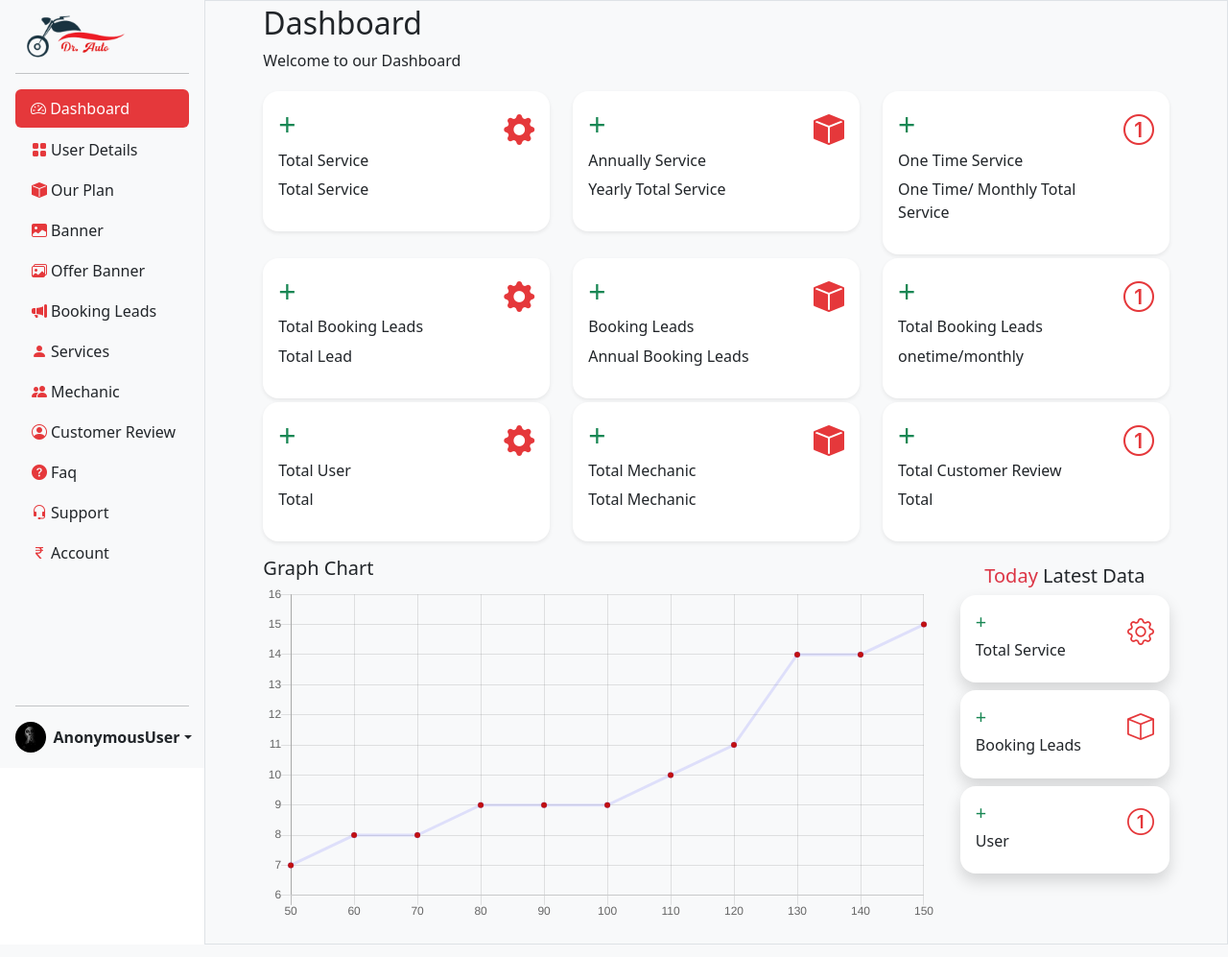
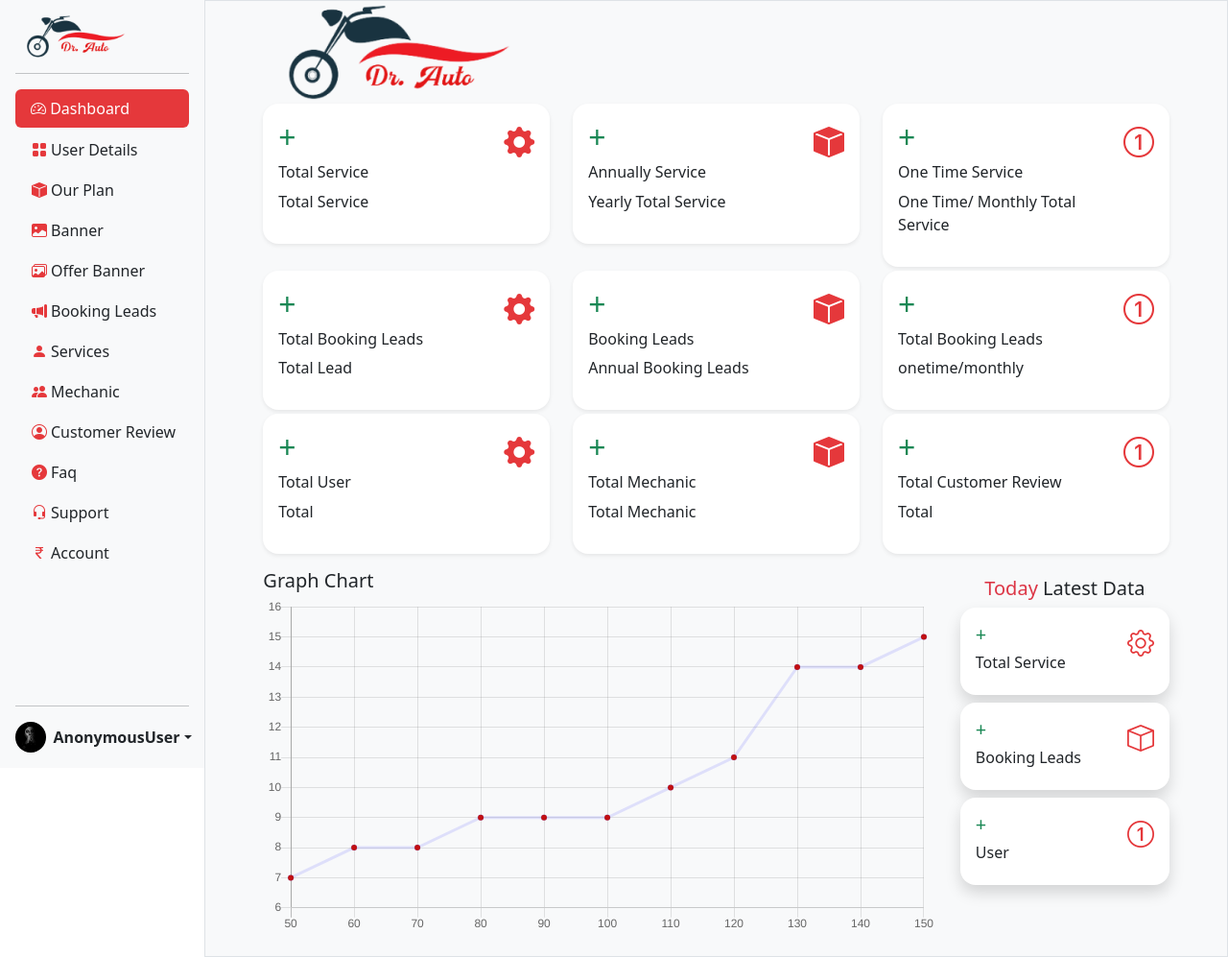
Before and after one commit to infinixsys/BikeRepair, a Django app: template dashboard/templates/adminpanel.html in a window 1280 px wide. Shown: the whole page at 96% size. Run offline with Django 4.2, Linux system fonts and the light colour scheme; the template is opened without the code that fills it, so the values that code supplies are empty; some libraries are stand-ins or nearby versions.

Commit message:
change admin panel

```diff
--- a/dashboard/templates/adminpanel.html
+++ b/dashboard/templates/adminpanel.html
@@ -1,4 +1,5 @@
 {% extends 'base.html' %}
+{% load static %}
 {% block content %}
 <!-- <?php include 'header.php'; ?> -->
 <div class="container-fluid">
@@ -9,8 +10,7 @@
             <div class="row px-5 py-1">
                 <div class="col-md-12  d-flex justify-content-between">
                     <div>
-                        <h2>Dashboard</h2>
-                        <p>Welcome to our Dashboard</p>
+                        <img style="height:auto; width:270px;" src="{% static 'front/img/logo.png' %}">
                     </div>
 
                 </div>
```
